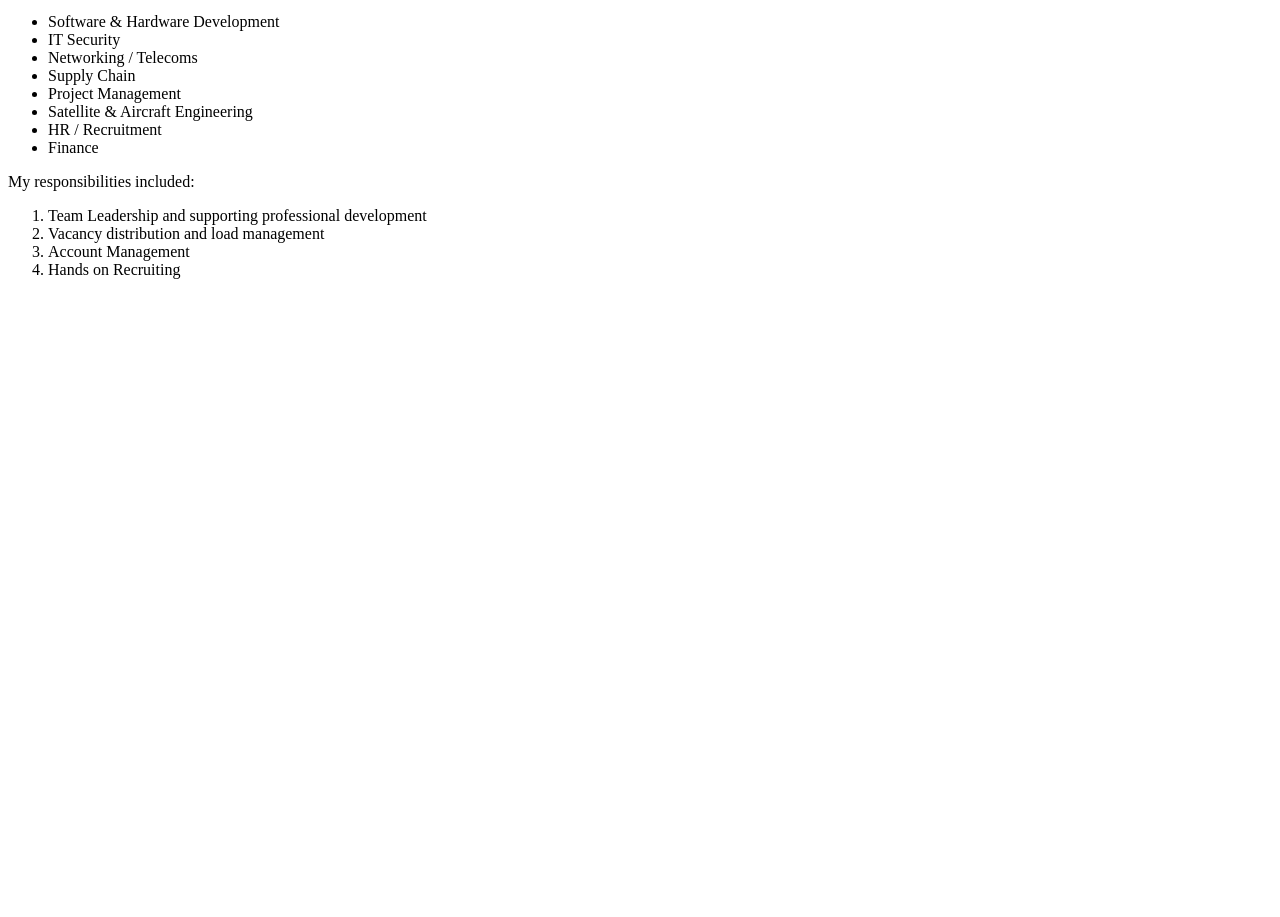
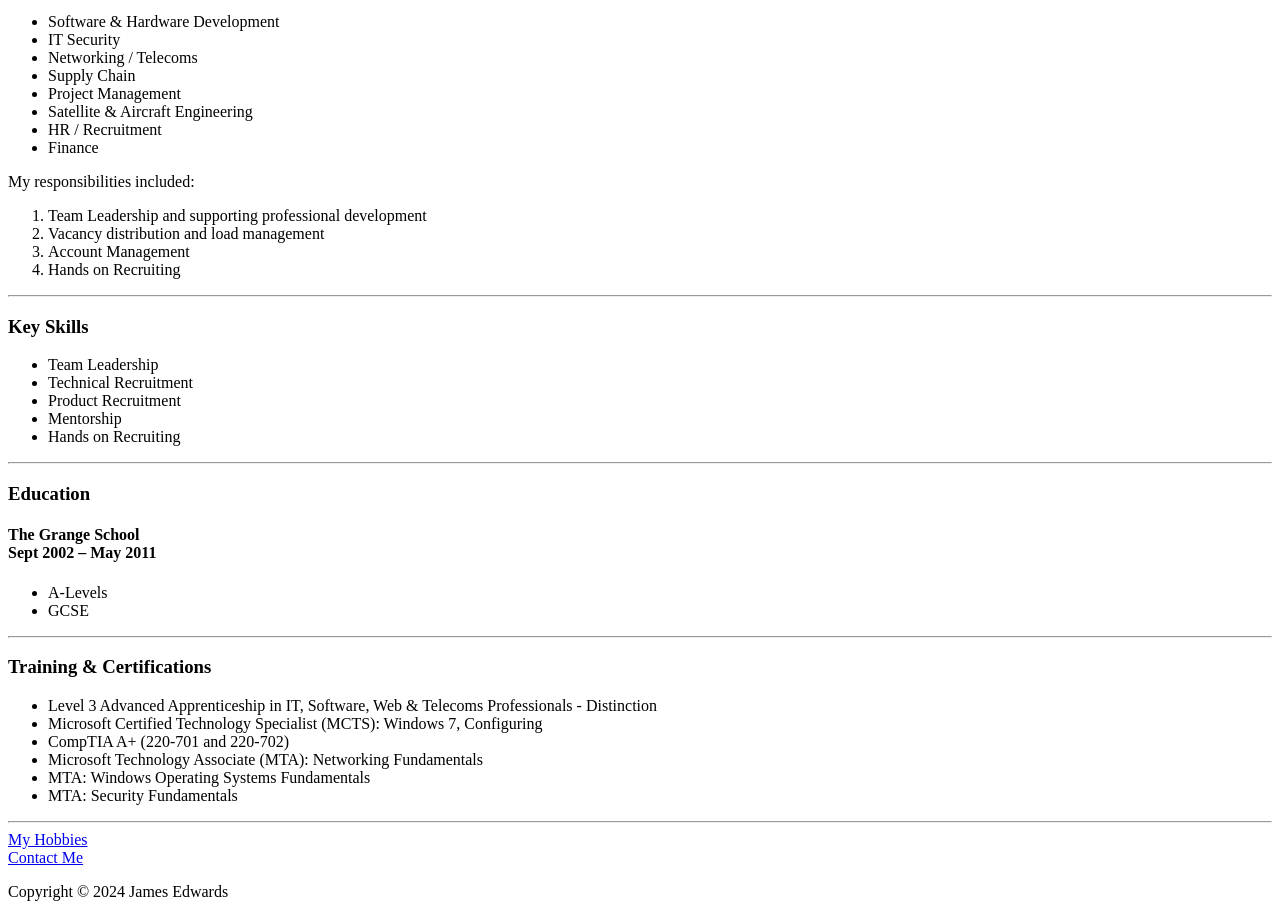
Before and after one commit to Shedwards92/my-cv, a plain HTML site: page index.html in a window 1280 px wide. Shown: the part 1449-2366 px from the top of the page. Before the commit the page ends 1744 px from the top, so only its background shows below. Drawn offline with Linux system fonts and the light colour scheme.

Commit message:
Add files via upload

```diff
--- a/index.html
+++ b/index.html
@@ -90,7 +90,44 @@
       <li>Hands on Recruiting</li>
     </ol>
   </p>
+  <hr />
 
+  <h3>Key Skills</h3>
+  <ul>
+    <li>Team Leadership</li>
+    <li>Technical Recruitment</li>
+    <li>Product Recruitment</li>
+    <li>Mentorship</li>
+    <li>Hands on Recruiting</li>
+  </ul>
+  <hr />
 
+  <h3>Education</h3>
+  <h4>
+    The Grange School <br />
+    Sept 2002 – May 2011
+  </h4>
+  <ul>
+    <li>A-Levels</li>
+    <li>GCSE</li>
+  </ul>
+  <hr />
+
+  <h3>Training & Certifications</h3>
+  <ul>
+   <li>Level 3 Advanced Apprenticeship in IT, Software, Web & Telecoms Professionals - Distinction</li>
+   <li>Microsoft Certified Technology Specialist (MCTS): Windows 7, Configuring</li>
+   <li>CompTIA A+ (220-701 and 220-702)</li>
+   <li>Microsoft Technology Associate (MTA): Networking Fundamentals</li>
+   <li>MTA: Windows Operating Systems Fundamentals</li>
+   <li>MTA: Security Fundamentals</li>
+  </ul>
+  <hr />
+
+  <a href="./public/hobbies.html">My Hobbies</a><br />
+  <a href="./public/contact.html">Contact Me</a>
+  <footer>
+    <p>Copyright © 2024 James Edwards </p>
+  </footer>
 </body>
 </html>
```
Also changed, not shown: public/contact.html (+19 -7 lines), public/hobbies.html (+29 -0 lines).
